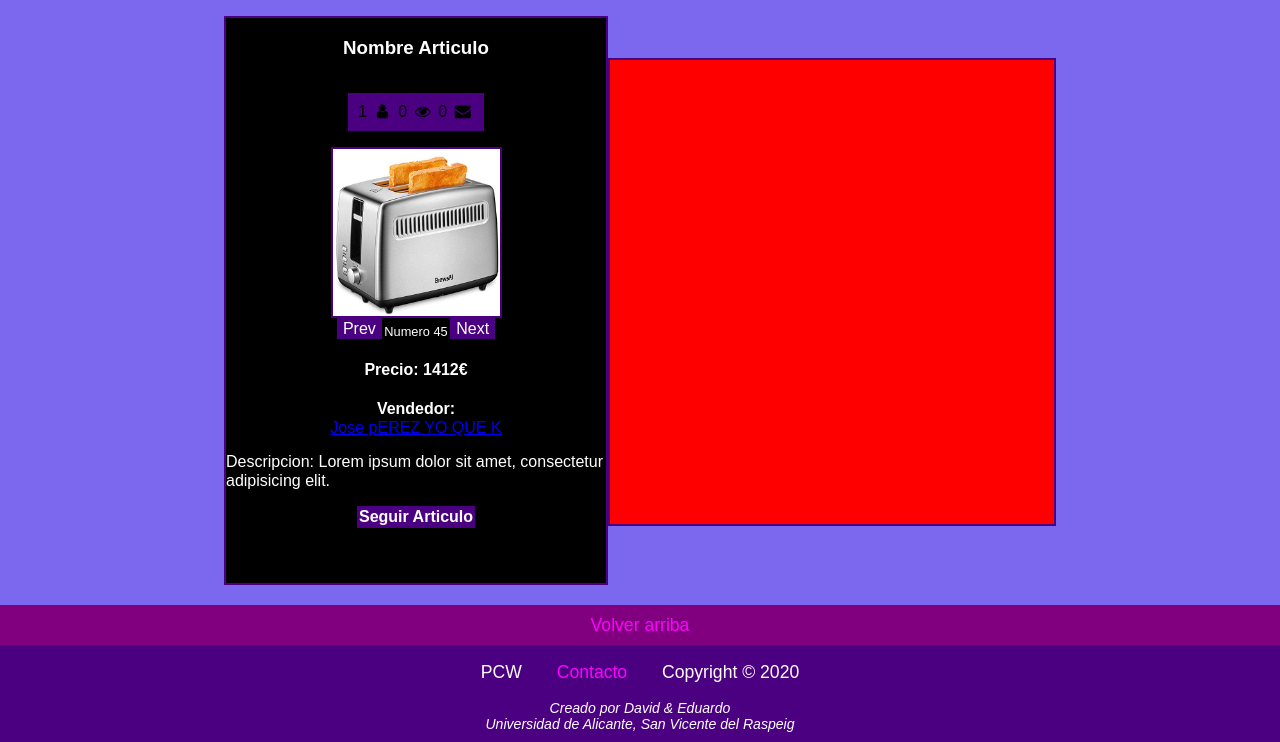
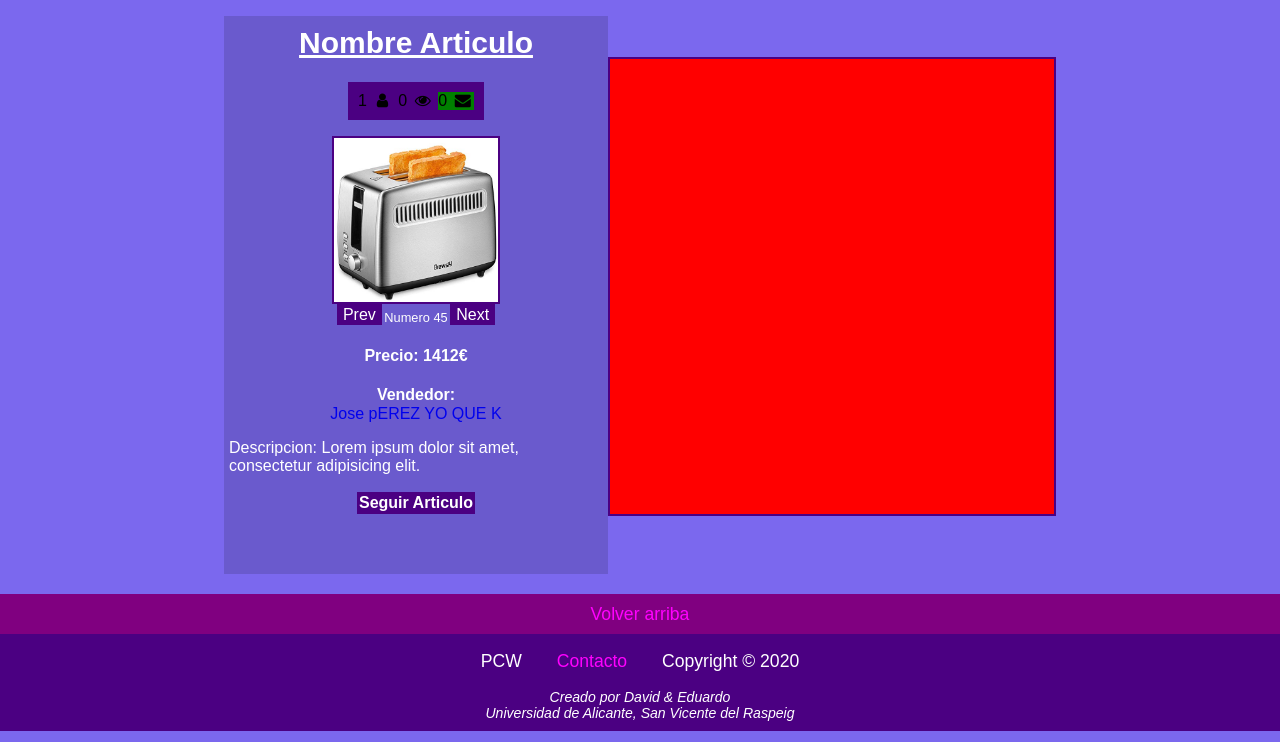
Before and after one commit to edugomez102/pcw_practicas, a PHP site: page /articulo.html in a window 1280 px wide. Shown: the part 289-1031 px from the top of the page. Run offline with PHP 8.4, Linux system fonts and the light colour scheme.

Commit message:
update ufa e duro

```diff
--- a/articulo.html
+++ b/articulo.html
@@ -67,7 +67,7 @@
 			</ul>
 		</nav>
 		<main>
-			<div>
+			<section>
 				<h3>Nombre Articulo</h3>
 				<ul>
 					<li>
@@ -95,14 +95,14 @@
 				<label>Vendedor:</label><a href="buscar.html">Jose pEREZ YO QUE K</a>
 				<p>Descripcion: Lorem ipsum dolor sit amet, consectetur adipisicing elit. </p>
 				<input type="checkbox" id="seguir-no">
-					<label for="seguir-no" class="follow1"> Seguir Articulo</label>
-					<label for="seguir-no" class="follow2"> Dejar de seguir</label>
-			<!-- TODO: Edu sigue por aqui -->
-			<!-- TODO (26/02/2020): esoooOOOOOOOOOooosooo -->
-			</div>
-			<div>
-
-			</div>
+				<label for="seguir-no" class="follow1"> Seguir Articulo</label>
+				<label for="seguir-no" class="follow2"> Dejar de seguir</label>
+				<!-- TODO: Edu sigue por aqui -->
+				<!-- TODO (26/02/2020): esoooOOOOOOOOOooosooo -->
+				<!-- TODO (26/02/2020): David indenta bien por favor 😫😫-->
+			</section>
+			<section>
+			</section>
 		</main>
 		<footer>
 			<div>
--- a/css/articulo.css
+++ b/css/articulo.css
@@ -4,18 +4,18 @@ main{
 	display: flex;
 	-webkit-box-orient: horizontal;
 	-webkit-box-direction: normal;
-	        flex-direction: row;
+	        /* flex-direction: row; */
 	-webkit-box-pack: center;
 	        justify-content: center;
 	-webkit-box-align: center;
 	        align-items: center;
 }
 
-main>div:first-child{
+main>section:first-child{
 /*	height:80%; */
 	width:55%;
-	background-color: black;
-	border: 2px solid indigo;
+	background-color: slateblue;
+	/* border: 2px solid indigo; */
 	display: -webkit-box;
 	display: flex;
 	margin-top: 1em;
@@ -28,18 +28,17 @@ main>div:first-child{
 	        align-items: center;
 }
 
-main>div>ul{
+main>section>ul{
 	text-align: center;
-	padding: 0;
 	background-color:indigo;
-	border: 10px solid indigo;
+	padding: 10px;
 }
 
-main>div>ul>li{
+main>section>ul>li{
 	display: inline-block;
 }
 
-main>div>img{
+main>section>img{
 	max-width: 60%;
 	max-height: 60%;
 	display: block;
@@ -47,7 +46,7 @@ main>div>img{
 	border: 2px solid indigo;
 }
 
-main>div>div{
+main>section>div{
 	width: 60%;
 /*	background: yellow;*/
 	display: -webkit-box;
@@ -61,7 +60,7 @@ main>div>div{
 	min-width: max-content;
 }
 
-main>div>div>label{
+main>section>div>label{
 	color: white;
 	font-size: 0.7em;
 	text-align: center;
@@ -70,7 +69,7 @@ main>div>div>label{
 	margin-right: 0.2em;
 }
 
-main>div>div>input[type="button"]{
+main>section>div>input[type="button"]{
 	border: none;
 	color: white;
 	background-color:indigo;
@@ -80,32 +79,32 @@ main>div>div>input[type="button"]{
 
 
 
-main>div:last-child{
+main>section:last-child{
 	height: 80%;
 	background-color: red;
 	width: 35%;
 	border: 2px solid indigo;
 }
 
-main>div>h3{
+main>section>h3{
 	color: white;
 }
 
 
-main>div>h4{
+main>section>h4{
 	color: white;
 }
 
-main>div>label{
+main>section>label{
 	color: white;
 	font-weight: bold;
 }
 
-main>div>p{
+main>section>p{
 	color: white;
 }
 
-main>div>input[type="button"]{
+main>section>input[type="button"]{
 	border-radius: 10px;
 	border: 5px solid indigo;
 	color: white;
@@ -114,7 +113,7 @@ main>div>input[type="button"]{
 	margin-bottom: 1em;
 }
 
-main>div>input[type="button"]:active{
+main>section>input[type="button"]:active{
 	border-radius: 10px;
 	border: 5px solid red;
 	color: white;
@@ -160,39 +159,40 @@ main>div>input[type="button"]:active{
 
 /*Menu completo: 641px a infinito*/
 @media screen and (min-width: 641px){
-	main>div>div{
+	main>section>div{
 	width: 38%;
 }
 
-main>div:first-child{
+main>section:first-child{
 /*	height:80%; */
 	width:30%;
-	background-color: black;
-	border: 2px solid indigo;
-	display: -webkit-box;
-	display: flex;
-	margin-top: 1em;
-	-webkit-box-orient: vertical;
-	-webkit-box-direction: normal;
-	        flex-direction: column;
-	-webkit-box-pack: center;
-	        justify-content: center;
-	-webkit-box-align: center;
-	        align-items: center;
+	background-color: slateblue;
+	flex-wrap: 100%;
+	/* /* border: 2px solid indigo; */ */
+	/* display: -webkit-box; */
+	/* display: flex; */
+	/* margin-top: 1em; */
+	/* -webkit-box-orient: vertical; */
+	/* -webkit-box-direction: normal; */
+	/*         flex-direction: column; */
+	/* -webkit-box-pack: center; */
+	/*         justify-content: center; */
+	/* -webkit-box-align: center; */
+	/*         align-items: center; */
 }
 
 
 
-main>div>div>label{
+main>section>div>label{
 	font-size: 0.8em;
 }
 
-main>div>img{
+main>section>img{
 	max-width: 45%;
 	max-height: 45%;
 	display: block;
 	margin: 0 auto;
-	border: 2px solid indigo;
+	/* border: 2px solid indigo; */
 }
 
 }
--- a/css/main.css
+++ b/css/main.css
@@ -462,3 +462,12 @@ form input[type="submit"]{
 	font-size: 0.8em;
 	border-radius: 20px;
 }
+/* TODO Edu(26/02/2020): destacar los a */
+a{
+	text-decoration: none;
+	transition-duration: 0.2s;
+}
+a:hover{
+	background-color: blue;
+	text-decoration: underline;
+}
```
